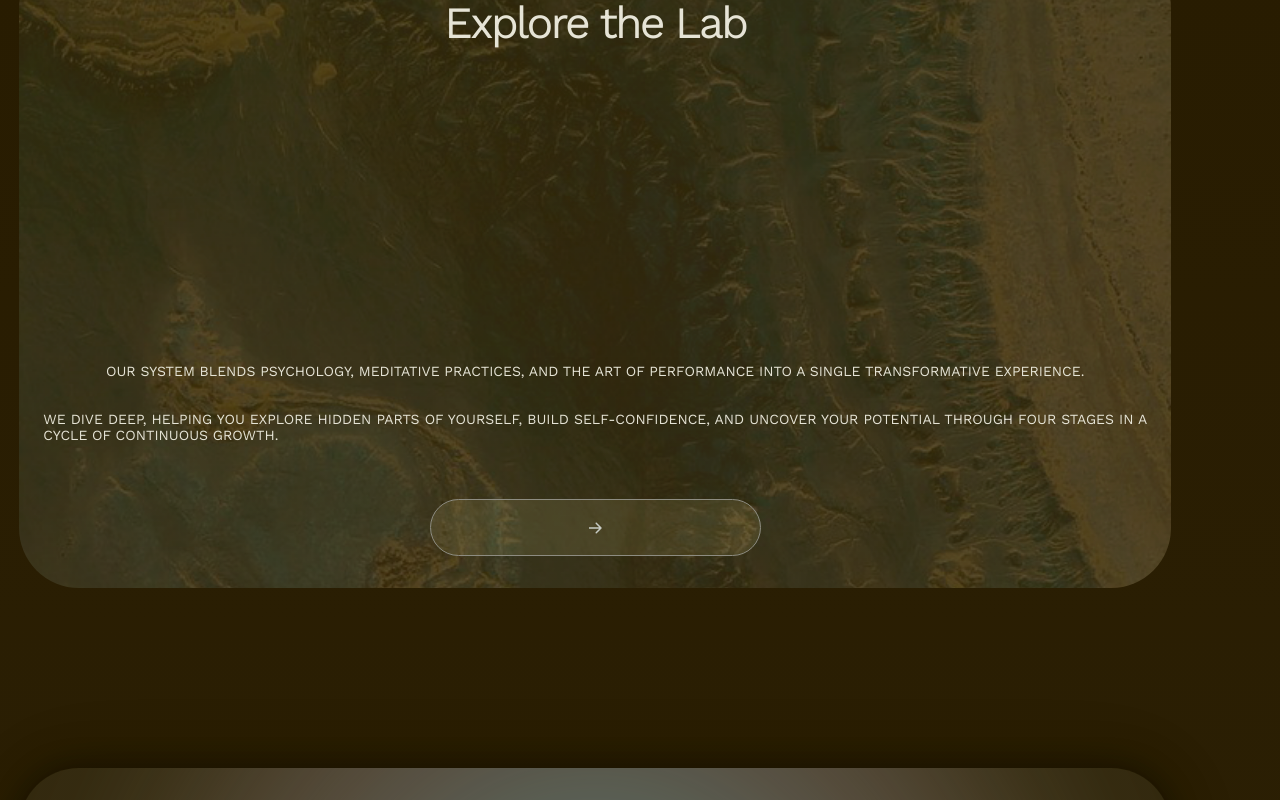
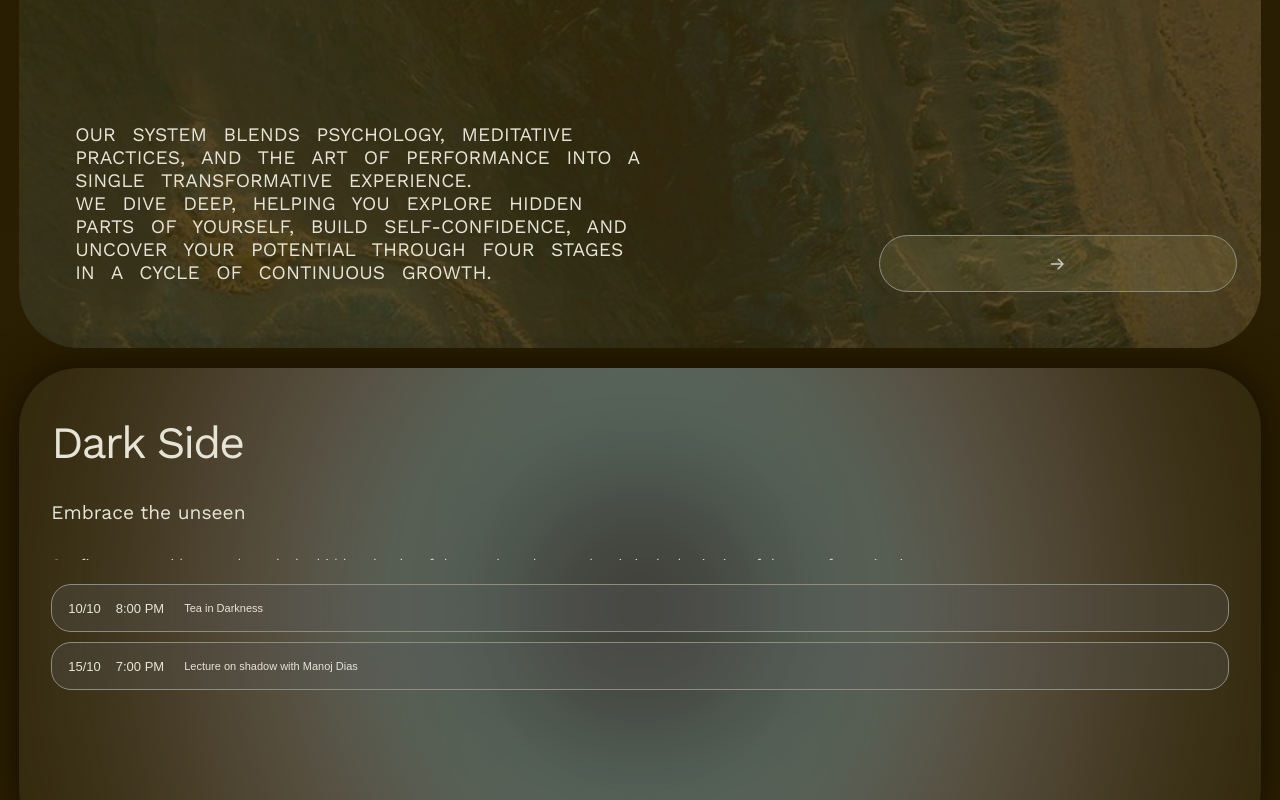
Before and after one commit to rbeatryss/massa, a React (Create React App) app: page / in a window 1280 px wide. Shown: the part 1060-1860 px from the top of the page. Built offline with nearby package versions, Linux system fonts and the light colour scheme.

Commit message:
intro card responsiveness

```diff
--- a/src/App.css
+++ b/src/App.css
@@ -43,14 +43,13 @@ h1 {
 }
 
 h2 {
-  font-size: 2.8rem;
+  font-size: 11vw;
   font-weight: 400;
   color: #E6E4D6;
   text-align: start;
   letter-spacing: -2px;
   font-weight: 500;
   margin-top: 3rem;
-
 }
 
 h3 {
@@ -210,4 +209,12 @@ h1 {
   white-space: preserve;
 }
 
+.explore {
+  margin: 1rem 1.2rem;
 }
+
+h2 {
+  font-size: 3.5vw;
+}
+
+}
--- a/src/components/cards/IntroBookCard/IntroBookCard.css
+++ b/src/components/cards/IntroBookCard/IntroBookCard.css
@@ -49,15 +49,56 @@
     margin-top: auto;
 }
 
-.intro-book-card-paragraph {
+.intro-book-card-paragraph,
+.intro-book-card-paragraph-two {
+    font-size: 3.5vw;
     margin-bottom: 2rem;
     font-weight: 400;
-    font-size: 14px;
     text-align: justify;
     text-justify: inter-word;
 }
 
-.intro-book-card-paragraph-button > button {
+.intro-book-card-paragraph-button>button {
     margin-top: 1.5rem;
     margin-bottom: 2rem;
 }
+
+@media (min-width: 1024px) {
+    .intro-book-card {
+        width: 100%;
+        height: 60vh;
+        justify-self: center;
+        margin: 0 auto;
+    }
+
+    .intro-book-card-content {
+        padding: 1rem 2rem;
+        align-items: flex-start;
+    }
+
+    .intro-book-card-paragraph-button {
+        display: flex;
+        flex-direction: column;
+        align-items: flex-start;
+    }
+
+    .intro-book-card-paragraph,
+    .intro-book-card-paragraph-two {
+        margin: 0;
+        width: 50%;
+        font-size: 1.5vw;
+        text-align: left;
+        word-spacing: 10px;
+    }
+
+    .intro-book-card-paragraph-two {
+        margin-bottom: 3rem;
+    }
+
+    .intro-book-card-paragraph-button>button {
+        position: absolute;
+        bottom: 1.5rem;
+        right: 0;
+        margin-bottom: 2rem;
+    }
+}
--- a/src/components/cards/IntroBookCard/IntroBookCard.jsx
+++ b/src/components/cards/IntroBookCard/IntroBookCard.jsx
@@ -11,7 +11,7 @@ const IntroBookCard = ({ moveCards }) => {
                 <h2 className="intro-book-card-title">Explore the Lab</h2>
                 <div className="intro-book-card-paragraph-button">
                 <p className="intro-book-card-paragraph">OUR SYSTEM BLENDS PSYCHOLOGY, MEDITATIVE PRACTICES, AND THE ART OF PERFORMANCE INTO A SINGLE TRANSFORMATIVE EXPERIENCE.</p>
-                <p className="intro-book-card-paragraph">WE DIVE DEEP, HELPING YOU EXPLORE HIDDEN PARTS OF YOURSELF, BUILD SELF-CONFIDENCE, AND UNCOVER YOUR POTENTIAL THROUGH FOUR STAGES IN A CYCLE OF CONTINUOUS GROWTH.</p>
+                <p className="intro-book-card-paragraph-two">WE DIVE DEEP, HELPING YOU EXPLORE HIDDEN PARTS OF YOURSELF, BUILD SELF-CONFIDENCE, AND UNCOVER YOUR POTENTIAL THROUGH FOUR STAGES IN A CYCLE OF CONTINUOUS GROWTH.</p>
                 <CustomButton
                     buttonData={{ type: 'icon button', icon: arrow }}
                     scrollAction={moveCards}
--- a/src/components/cards/bookCard/BookCard.css
+++ b/src/components/cards/bookCard/BookCard.css
@@ -55,3 +55,12 @@
     gap: 10px;
     margin: 1.5rem 2rem;
 }
+
+@media (min-width: 1024px) {
+    .book-card {
+        width: 100%;
+        height: 60vh;
+       justify-self: center;
+        margin: 0 auto;
+    }
+  }
--- a/src/components/horizontalScroll/HorizontalScroll.css
+++ b/src/components/horizontalScroll/HorizontalScroll.css
@@ -39,5 +39,6 @@
     flex-direction: column;
     overflow-x: visible;
     gap: 20px;
+    padding: 0;
   }
 }
```
Also changed, not shown: src/components/cards/eventCard/EventCard.css (line endings or trailing spaces).
